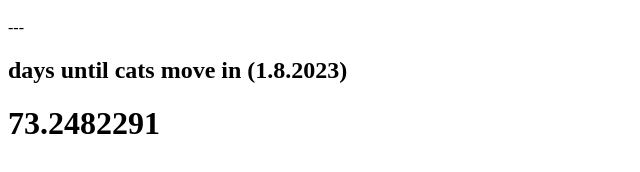
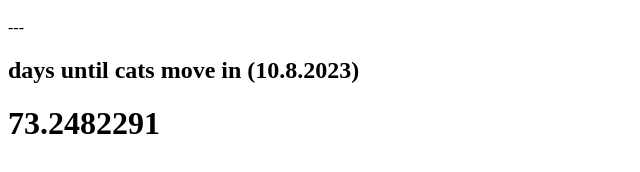
Before and after one commit to KrabCode/krab.md, a plain HTML site: page index.html in a window 1280 px wide. Shown: the part 206-378 px from the top of the page, 0-640 px from the left. Drawn offline with Linux system fonts and the light colour scheme.

Commit message:
fix fix fix

```diff
--- a/index.html
+++ b/index.html
@@ -11,7 +11,7 @@
     <h2>days until flat is free (26.6.2023)</h2>
     <h1 id="timeFlat">hello</h1>
     ---
-    <h2>days until cats move in (1.8.2023)</h2>
+    <h2>days until cats move in (10.8.2023)</h2>
     <h1 id="timeCats">hello</h1>
     </body>
 
```
